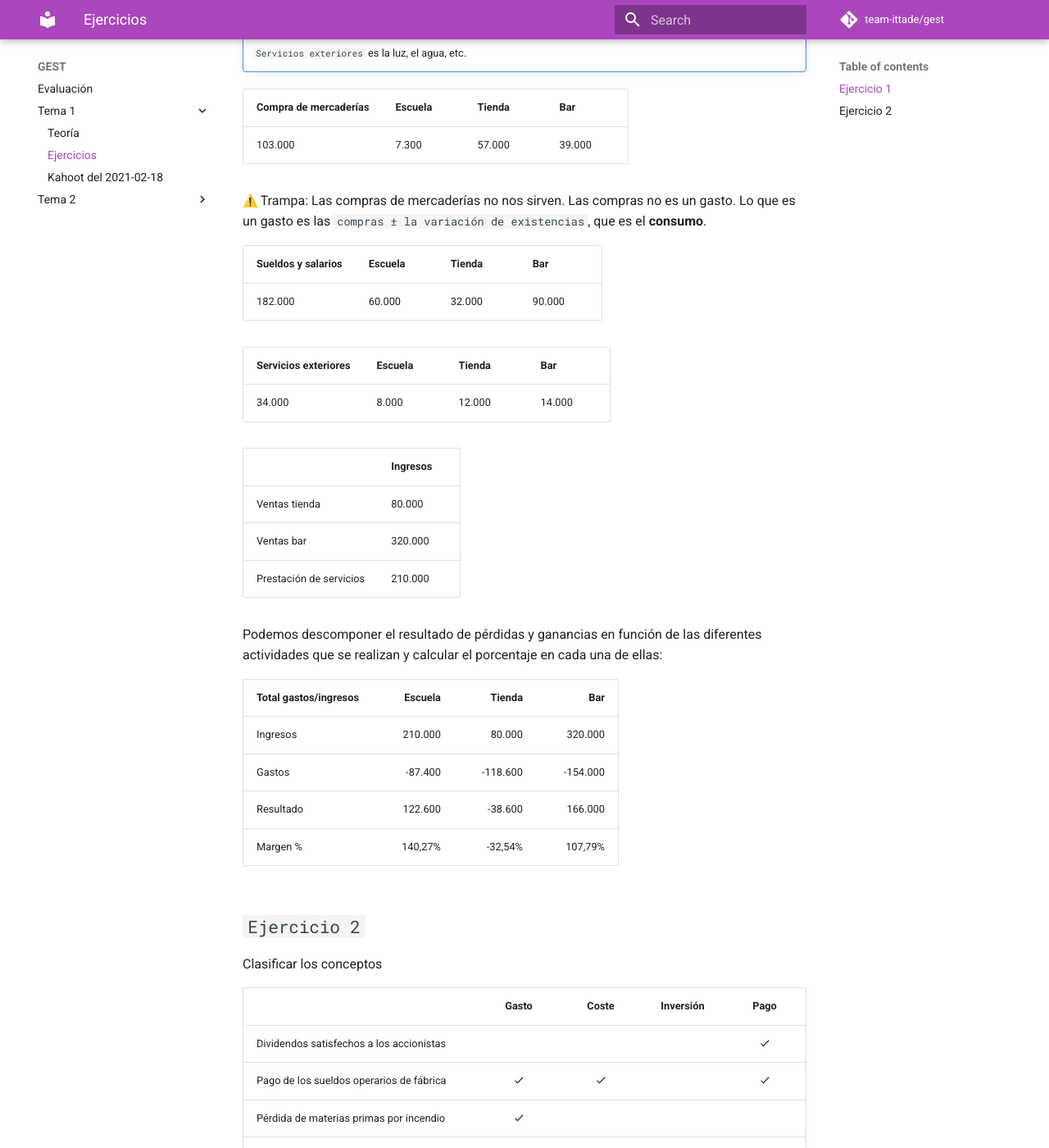
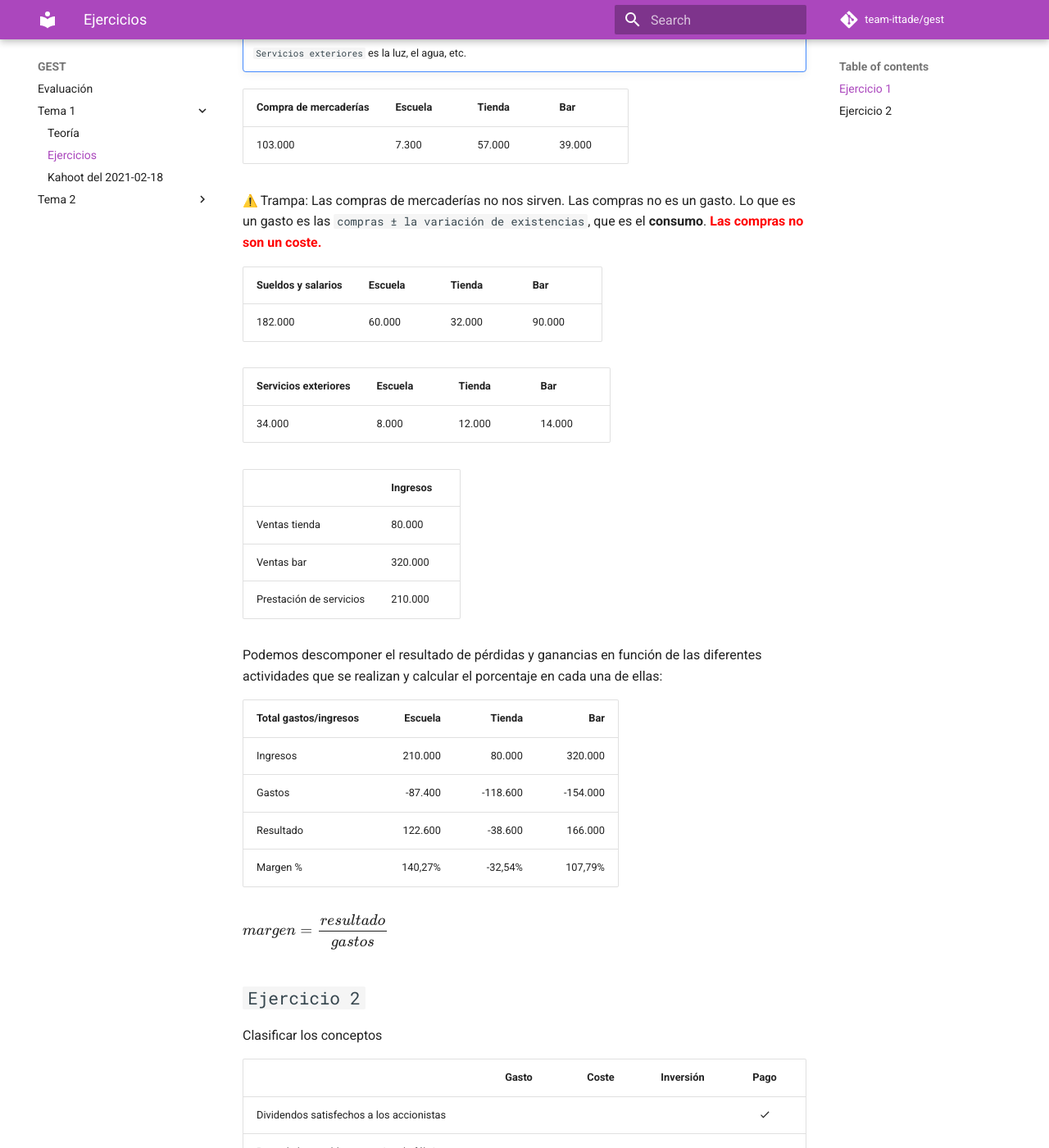
Before and after one commit to team-ittade/gest, an MkDocs documentation site: the page built from docs/tema-1/ejercicios.md, in a window 1280 px wide and 1400 px high, scrolled down 1086 px. Shown: the whole window at 82% size. Built offline with MkDocs 1.6.1 and Material for MkDocs 9.7.7, drawn with Linux system fonts in a browser that asks for light colours; emoji names are drawn with the system emoji font; comment, search, counter and statistics services are not loaded.

Commit message:
docs: add explanation on exercice 1

```diff
--- a/docs/tema-1/ejercicios.md
+++ b/docs/tema-1/ejercicios.md
@@ -32,7 +32,7 @@ En su enunciado tiene desglosados las `amortizaciones`, las `compras de mercader
 |--|--|--|--|
 |103.000|7.300|57.000|39.000|
 
-:warning: Trampa: Las compras de mercaderías no nos sirven. Las compras no es un gasto. Lo que es un gasto es las `compras ± la variación de existencias`, que es el **consumo**.
+:warning: Trampa: Las compras de mercaderías no nos sirven. Las compras no es un gasto. Lo que es un gasto es las `compras ± la variación de existencias`, que es el **consumo**. <span class="red">**Las compras no son un coste.**</span>
 
 |Sueldos y salarios|Escuela|Tienda|Bar|
 |--|--|--|--|
@@ -57,6 +57,8 @@ Podemos descomponer el resultado de pérdidas y ganancias en función de las dif
 |Resultado|122.600|-38.600|166.000|
 |Margen %|140,27%|-32,54%|107,79%|
 
+$margen=\dfrac{resultado}{gastos}$
+
 ## `Ejercicio 2`
 
 Clasificar los conceptos
```
